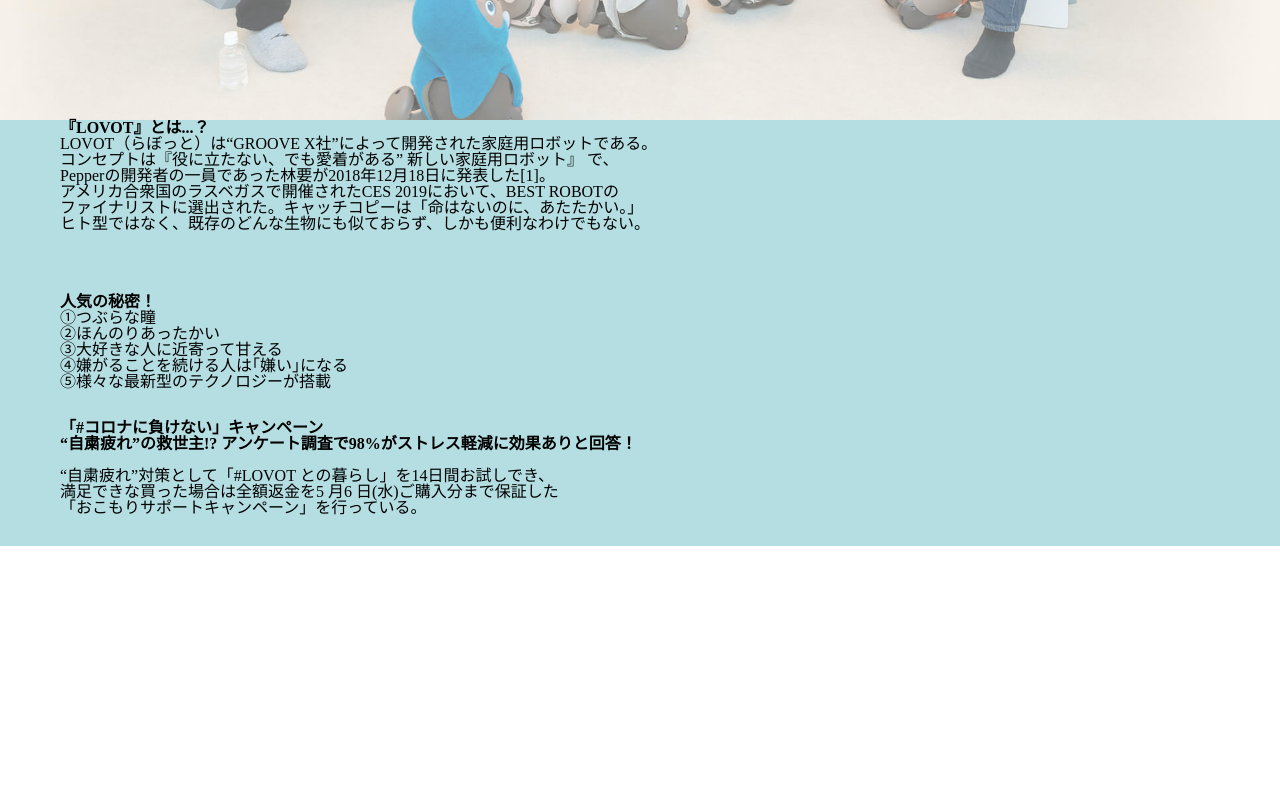
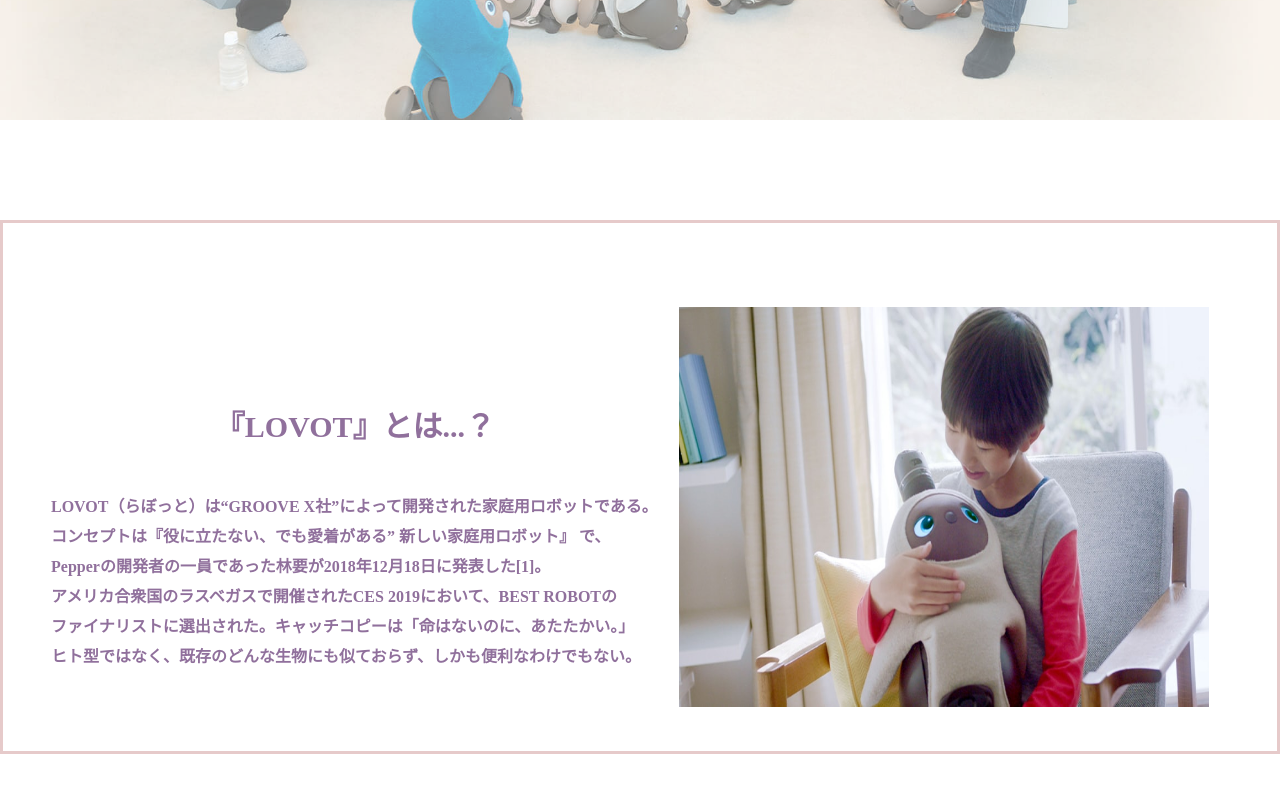
Before and after one commit to Ikuroron/team_site, a website: page html/index3.html in a window 1280 px wide. Shown: the part 680-1480 px from the top of the page. Before the commit the page ends 1226 px from the top, so only its background shows below. Drawn offline with Linux system fonts and the light colour scheme.

Commit message:
ページ３ほぼ完成

```diff
--- a/gulpfile.js
+++ b/gulpfile.js
@@ -27,3 +27,12 @@
           .pipe(gulp.dest('css'))  // 変換した結果をcssフォルダに出力
       )
 })
+
+// sassファイルをずっと監視するタスク
+gulp.task('sass:watch', function () {
+
+  // sassフォルダ内の全scssファイルの変更を監視
+  // 変更があったら、scssをcssに変換
+  gulp.watch('sass/*.scss', gulp.task('sass'))
+
+})
--- a/html/index3.html
+++ b/html/index3.html
@@ -41,7 +41,7 @@
                     <br> ヒト型ではなく、既存のどんな生物にも似ておらず、しかも便利なわけでもない。
                     </p>
                 </div>
-                <img src="./img/lovot&boy.jpg" alt="">
+                <img class="main__img" src="../img/lovot&boy.jpg" alt="">
             </div>
         </div>
       </div>
@@ -49,7 +49,7 @@
       <div class="main__2">
         <div class="main__back-color">
           <div class="main__item">
-              <img src="./img/lovot12-w640.jpg" alt="">
+              <img src="../img/lovot12-w640.jpg" alt="">
               <div class="main__item-text">
                   <h3 class="main__item-h3">人気の秘密！</h3>
                   <p></p>
@@ -82,6 +82,12 @@
 
     </main>
 
+    <footer class="footer__container">
+      <p class="footer__right">
+          <small>&copy; 2020 Fumiko Miyoshi & Ikumi Matoba. All rights reserved.</small>
+      </p>
+  </footer>
+
   </div>
 
 </body>
--- a/sass/style3.scss
+++ b/sass/style3.scss
@@ -13,11 +13,8 @@
     font-size: 24px;
     height: 100px;
     width: 100%;
-
     display: flex;
     justify-content: space-between;
-
-
 }
 
 .icon{
@@ -57,7 +54,7 @@
         font-size: 60px;
         line-height: 110px;
         background-color: rgba(1, 76, 134, .7);
-        padding: 20px 70px;
+        padding: 10px 30px;
         margin-bottom: 30px;
         color: white;
 
@@ -78,27 +75,93 @@
 }
 
 .main {
-    &__container {
-        background-color: $blue;
+    // &__container {
+    //     background-color: $blue;
+    // }
+
+    &__1,
+    &__2 {
+        height: 700px;
+        color: rgb(144, 112, 156);
+        font-family: 'arial unicode ms';
+    }
+
+    &__back-color {
+        height: 400px;
+        padding: 4em 3em;
+        font-weight: bold;
+        border: solid 3px #E6CACA;
+        margin-top: 100px;
     }
 
     &__item {
-        margin-left: 60px;
-        margin-right: 60px;
-        padding-bottom: 30px;
+        display: flex;
     }
 
-    &__item-h2 {
-        padding-top: 30px;
-        margin-bottom: 30px;
-        font-size: 50px;
+    &__item-text {
+        width: 100%;
+        line-height: 30px;
+        display: flex;
+        flex-direction: column;
+        justify-content: center;
+        align-items: center;
+    }
+
+    &__item-h3 {
+        font-size: 30px;
+        margin-top: 70px;
+        margin-bottom: 50px;
+    }
+
+    &__p {
+        width: 85%;
+        font-size: 15px;
+    }
+
+    &__img {
+        width: 45%;
+        height: 50vh;
+        padding:20px 20px;
+        position: relative;
+    }
+
+    &__3 {
+        height: 600px;
+        background-image: url(../img/lovot3.jpeg);
+        background-size: cover;
+        background-position: center;
+    }
+
+    &__box {
+        height: 600px;
+        display: flex;
+        justify-content: center;
+        align-items: center;
+    }
+
+    &__3item-text {
+        width: 100%;
+        line-height: 30px;
+        display: flex;
+        flex-direction: column;
+        justify-content: center;
+        align-items: center;
+        background-color: rgba(255, 255, 255, 0.5);
+        padding: 50px 80px;
+    }
+}
+
+.footer{
+    &__container{
+        height: 50px;
+        display: flex;
+        justify-content: flex-end;
+        align-items: center;
+        background-color: $blue;
         color: white;
     }
 
-    &__p {
-        color: white;
-        font-size: 30px;
-        margin-right: 30px;
-        margin-left: 30px;
+    &__right{
+        margin-right: 60px;
     }
 }
```
Also changed, not shown: css/style3.css, img/lovot&boy.jpg (added), img/lovot12-w640.jpg (added), img/lovot3.jpeg (added).
